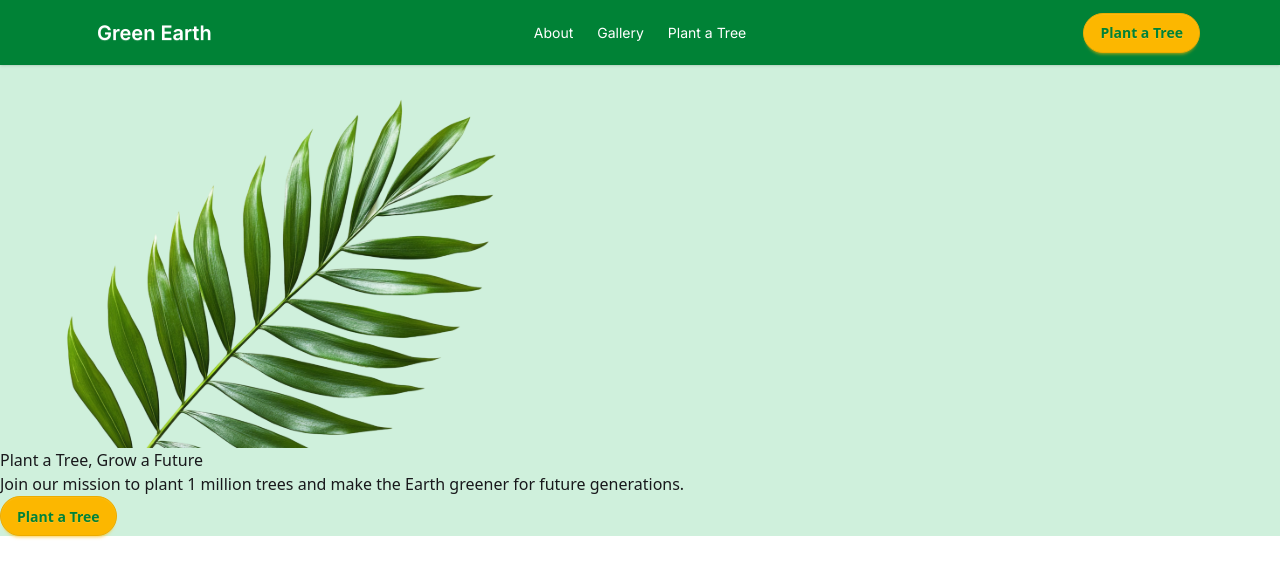
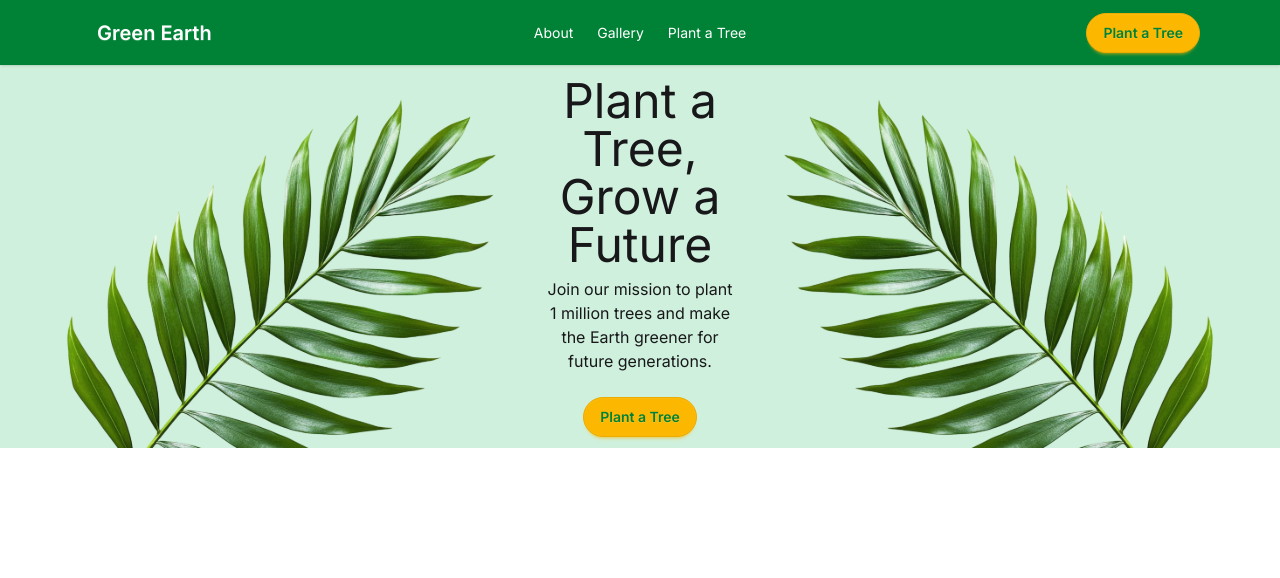
Before and after one commit to sadtafhim/Assignment6-Green-Earth, a plain HTML site: page index.html in a window 1280 px wide. Drawn offline with nearby package versions, Linux system fonts and the light colour scheme.

Commit message:
third commit-banner Done

```diff
--- a/index.html
+++ b/index.html
@@ -33,7 +33,7 @@
   <body>
     <header>
       <!-- navbar -->
-      <div class="navbar bg-base-100 shadow-sm bg-green-700 px-20">
+      <div class="navbar bg-base-100 shadow-sm bg-green-700 xl:px-20">
         <div class="navbar-start">
           <div class="dropdown">
             <div tabindex="0" role="button" class="btn btn-ghost lg:hidden">
@@ -75,25 +75,28 @@
           </ul>
         </div>
         <div class="navbar-end">
-          <button class="btn btn-warning text-green-700 rounded-3xl">
+          <button class="btn btn-warning text-green-700 rounded-3xl inter-font">
             Plant a Tree
           </button>
         </div>
       </div>
       <!-- banner -->
 
-      <section class="bg-[#cff0dc]">
-        <img src="assets/hero-leaf1.png" alt="" />
-        <div>
-          <h1>Plant a Tree, Grow a Future</h1>
-          <p>
+      <section class="bg-[#cff0dc] flex justify-between h-[383px]">
+        <img class="hidden xl:block" src="assets/hero-leaf1.png" alt="" />
+        <div class="h-[100%] flex flex-col justify-center items-center">
+          <h1 class="inter-font text-5xl text-center">
+            Plant a Tree, Grow a Future
+          </h1>
+          <p class="text-center inter-font mt-2">
             Join our mission to plant 1 million trees and make the Earth greener
             for future generations.
           </p>
-          <button class="btn btn-warning text-green-700 rounded-3xl">
+          <button class="btn btn-warning text-green-700 rounded-3xl inter-font mt-6">
             Plant a Tree
           </button>
         </div>
+        <img class="hidden xl:block" src="assets/hero-leaf2.png" alt="" />
       </section>
     </header>
     <!-- linking js -->
```
